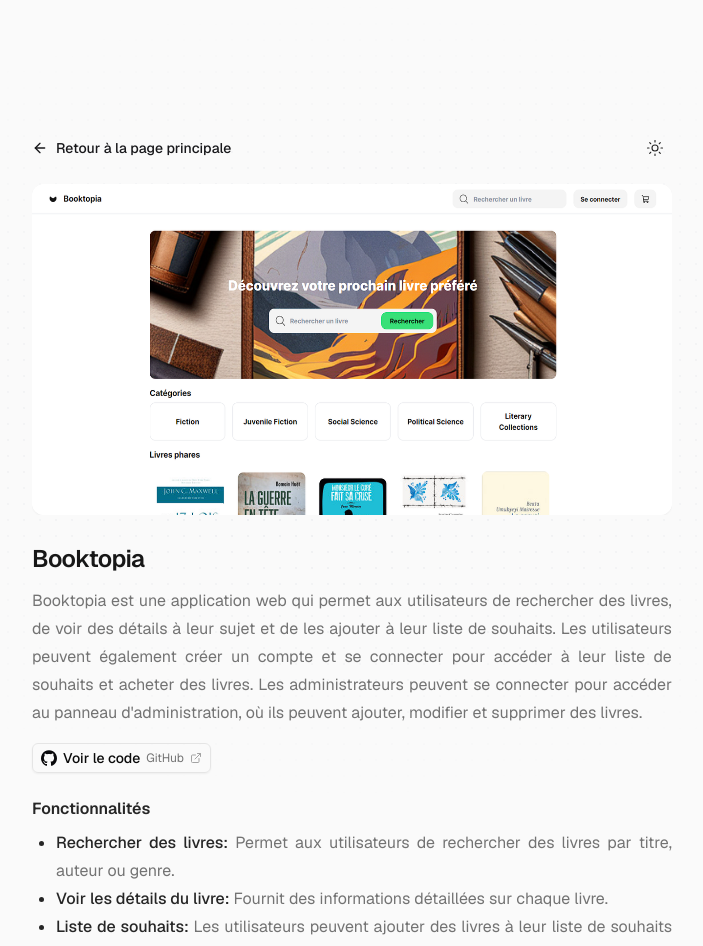
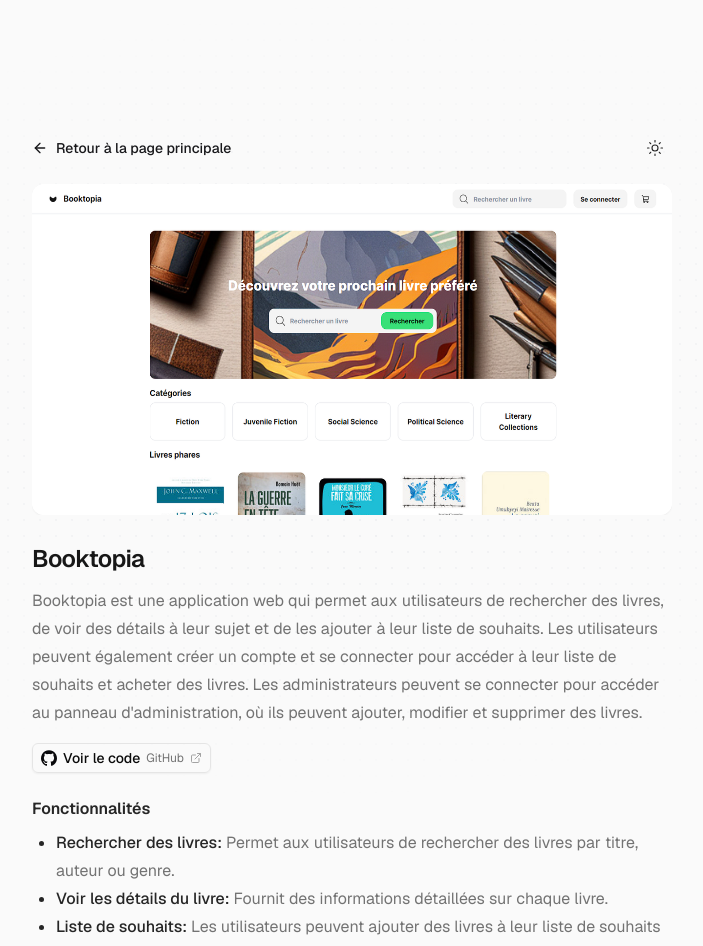
Before and after one commit to aBgAmeuR/Portfolio, a Next.js app: page /p/booktopia in a window 1280 px wide. Shown: the top 946 px of the page, without its empty margins (288-991 px from the left). Built offline with nearby package versions, Linux system fonts and the light colour scheme; no server answers.

Commit message:
fix: remove justify text (#15)

```diff
--- a/src/components/project-page.tsx
+++ b/src/components/project-page.tsx
@@ -34,7 +34,7 @@
   const text = children?.toString().split(' ') || [];
 
   return (
-    <p className="mt-4 text-justify leading-7 text-neutral-500 dark:text-neutral-400">
+    <p className="mt-4 leading-7 text-neutral-500 dark:text-neutral-400">
       {text.map((el, i) => (
         <MotionSpan
           initial={{ opacity: 0 }}
--- a/src/components/section-features.tsx
+++ b/src/components/section-features.tsx
@@ -23,7 +23,7 @@
         ease: 'easeOut',
         delay,
       }}
-      className="text-justify font-mono font-medium text-neutral-800 dark:text-neutral-200"
+      className="font-mono font-medium text-neutral-800 dark:text-neutral-200"
     >
       {`${title}: `}
       <span className="font-sans font-normal leading-7 text-neutral-500 dark:text-neutral-400">
```
